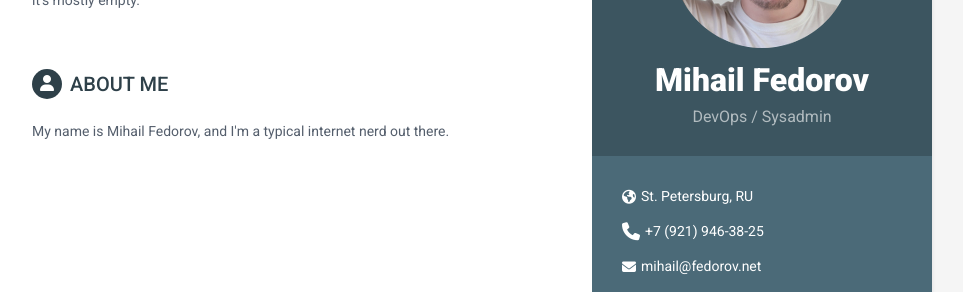
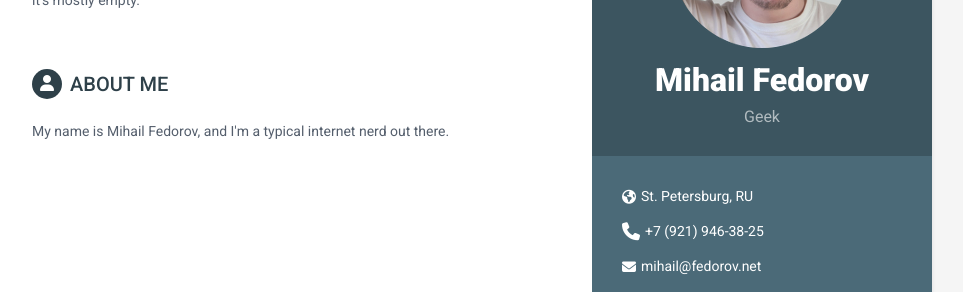
Before and after one commit to kolobus/fedorov.net, a Jekyll site: the page built from index.html, in a window 1280 px wide and 900 px high. Shown: the part 192-484 px from the top of the window, without its empty margins (188-1151 px from the left). Built offline with Jekyll 4.4.1, drawn with Linux system fonts in a browser that asks for light colours; nearby versions of some CDN libraries.

Commit message:
random stuff

```diff
--- a/_config.yml
+++ b/_config.yml
@@ -2,17 +2,3 @@
 title: Mihail Fedorov
 url: 'https://mf.je'
 baseurl: 'https://mf.je'
-
-
-# Enable one of these styles by removing #. Style will be applied only after restarting the build or serve.
-#style: styles-2
-#style: styles-3
-#style: styles-4
-#style: styles-5
-#style: styles-6
-
-
-#Profile information
-name: Mihail Fedorov
-tagline: DevOps / Sysadmin
-pic: profile.png  #place a 100x100 picture inside /assets/images/ folder and provide the name of the file below
--- a/_includes/head.html
+++ b/_includes/head.html
@@ -3,7 +3,7 @@
     <meta charset="utf-8">
     <meta http-equiv="X-UA-Compatible" content="IE=edge">
     <meta name="viewport" content="width=device-width, initial-scale=1.0">
-    <meta name="description" content="Mihail Fedorov - DevOps, sysadmin and magican">
+    <meta name="description" content="Personal webspace of Mihail Fedorov - huge, smart and sexy geek">
     <link rel="shortcut icon" href="favicon.ico">
     <link href='https://fonts.googleapis.com/css?family=Roboto:400,500,400italic,300italic,300,500italic,700,700italic,900,900italic' rel='stylesheet' type='text/css'>
     <link rel="stylesheet" href="{{site.baseurl}}/assets/plugins/bootstrap/css/bootstrap.min.css">
--- a/_includes/sidebar.html
+++ b/_includes/sidebar.html
@@ -5,7 +5,7 @@
             <div class="profile-container">
                 <img class="profile" src="{{site.baseurl}}/assets/images/profile.png" alt="Mihail Fedorov" />
                 <h1 class="name">Mihail Fedorov</h1>
-                <h3 class="tagline">DevOps / Sysadmin</h3>
+                <h3 class="tagline">Geek</h3>
             </div><!--//profile-container-->
 
             <div class="contact-container container-block">
```
